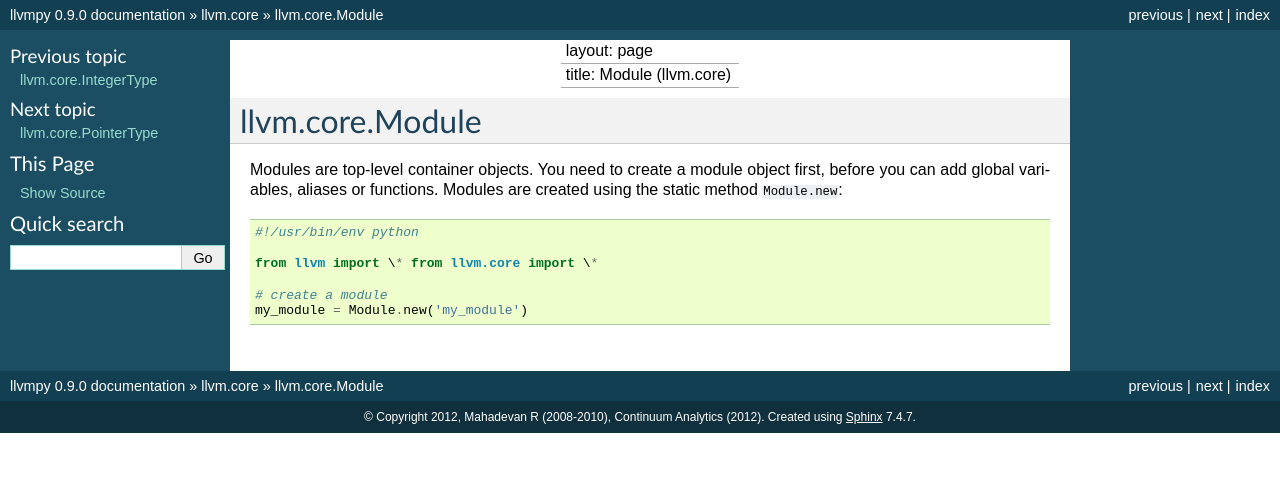
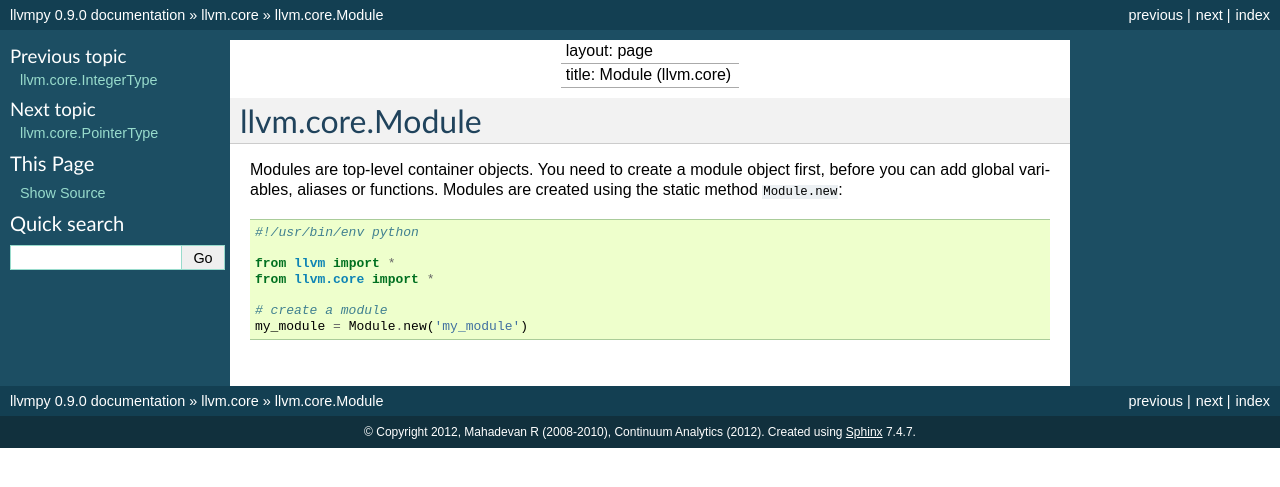
Before and after one commit to llvmpy/llvmpy, a Sphinx documentation site: the page built from docs/source/doc/llvm.core.Module.rst, in a window 1280 px wide. Shown: the top 487 px of the page. Built offline with Sphinx 7.4.7, drawn with Linux system fonts in a browser that asks for light colours.

```diff
--- a/docs/source/doc/llvm.core.Module.rst
+++ b/docs/source/doc/llvm.core.Module.rst
@@ -15,7 +15,8 @@ Modules are created using the static method ``Module.new``:
 
    #!/usr/bin/env python
 
-   from llvm import \* from llvm.core import \*
+   from llvm import *
+   from llvm.core import *
 
    # create a module
    my_module = Module.new('my_module')
```
